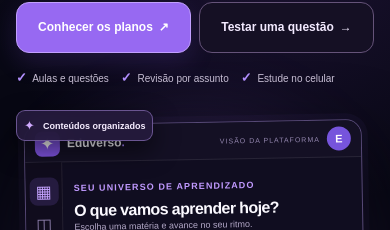
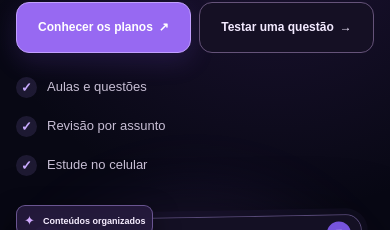
Before and after one commit to dramaflix2026-stack/Eduverso, a Next.js app: page / in a window 390 px wide. Shown: the part 316-546 px from the top of the page. Built offline with nearby package versions, Linux system fonts and the light colour scheme.

Commit message:
style(landing): align three hero benefits consistently on mobile and desktop

```diff
--- a/app/landing.css
+++ b/app/landing.css
@@ -31,8 +31,10 @@
 .lp-hero-copy>p{font-size:17px;line-height:1.7;color:var(--muted);max-width:520px;margin:0 0 26px}
 .lp-hero-actions{display:flex;flex-wrap:wrap;gap:11px}
 .lp-button-large{min-width:176px}
-.lp-hero-points{display:flex;flex-wrap:wrap;column-gap:17px;row-gap:11px;color:#c7bed4;font-size:11px;margin-top:26px}
-.lp-hero-points b{color:#b390ff;margin-right:3px;font-size:13px}
+/* Hero: benefícios com ícones e textos alinhados na mesma base. */
+.lp-hero-points{display:grid;grid-template-columns:repeat(3,minmax(0,1fr));align-items:start;gap:12px 16px;max-width:590px;margin-top:26px;color:#c7bed4;font-size:12px}
+.lp-hero-points>span{display:flex;align-items:center;gap:8px;min-width:0;min-height:30px;line-height:1.4}
+.lp-hero-points>span>b{display:inline-grid;place-items:center;flex:0 0 21px;width:21px;height:21px;border-radius:50%;margin:0;background:#b390ff21;color:#c9abff;font-size:13px;line-height:1}
 .lp-hero-stage{position:relative;min-width:0;isolation:isolate;padding:29px 11px 37px}
 .lp-stage-glow{position:absolute;inset:-14%;background:radial-gradient(circle,#a46dff53,transparent 65%);filter:blur(27px);z-index:-1;pointer-events:none}
 .lp-app-window{overflow:hidden;background:#100d20;border:1px solid #a48bd579;border-radius:19px;box-shadow:0 25px 70px #0009,0 0 0 6px #9474dc0c;transform:rotate(-2deg)}
@@ -245,7 +247,8 @@
  .lp-hero-copy>p{font-size:14px;line-height:1.68;margin-bottom:21px}
  .lp-hero-actions{display:grid;grid-template-columns:1fr 1fr;gap:8px}
  .edu-lp .lp-hero-actions>a{font-size:12px;min-width:0;min-height:51px;padding:11px 9px;gap:6px;text-align:center}
- .lp-hero-points{margin-top:17px;column-gap:12px;row-gap:7px;font-size:10px}
+ .lp-hero-points{grid-template-columns:1fr;gap:9px;margin-top:19px;font-size:13px}
+ .lp-hero-points>span{min-height:30px;gap:10px}
  .lp-hero-stage{padding:20px 10px 23px}
  .lp-app-window{transform:rotate(-1deg);border-radius:16px}
  .lp-app-topbar{height:37px;padding:0 10px}
```
